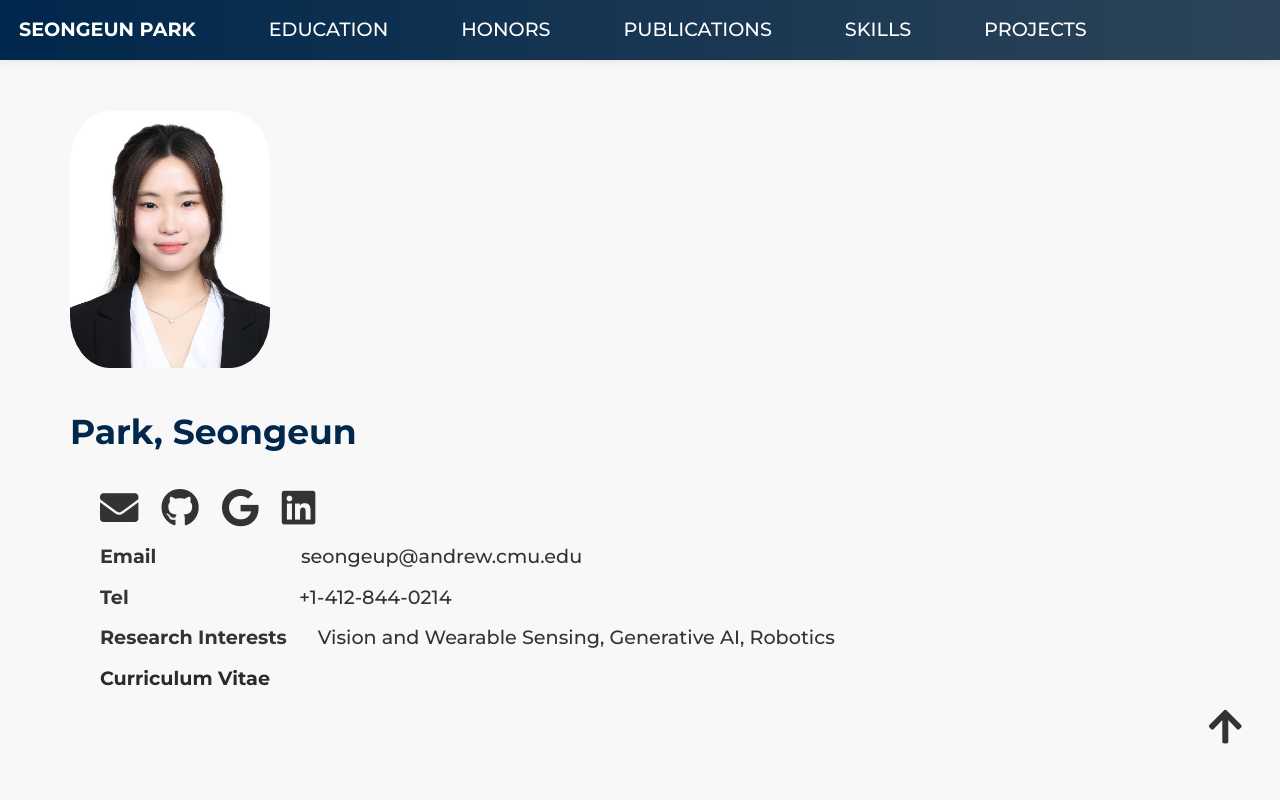
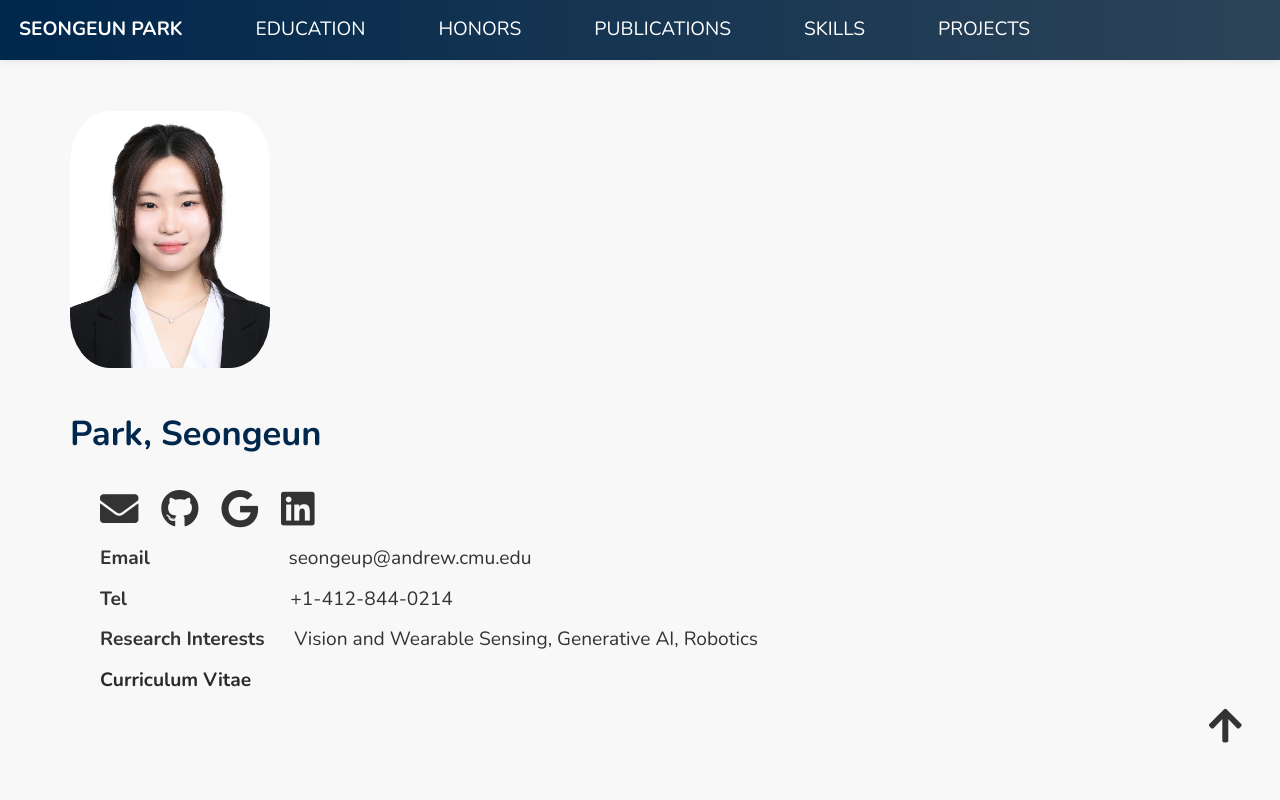
Before and after one commit to separk-1/separk-1.github.io, a plain HTML site: page index.html in a window 1280 px wide. Shown: the top 800 px of the page. Drawn offline with nearby package versions, Linux system fonts and the light colour scheme.

Commit message:
font changed

```diff
--- a/index.html
+++ b/index.html
@@ -9,8 +9,7 @@
     <!-- Google Fonts -->
     <link rel="preconnect" href="https://fonts.googleapis.com">
     <link rel="preconnect" href="https://fonts.gstatic.com" crossorigin>
-        <link href="https://fonts.googleapis.com/css2?family=Montserrat:wght@300;500;700&display=swap" rel="stylesheet">
-        <!--<link href="https://fonts.googleapis.com/css2?family=Libre+Baskerville&family=Montserrat:wght@300;500;700&family=Playfair+Display&display=swap" rel="stylesheet">-->
+    <link href="https://fonts.googleapis.com/css2?family=Nunito:wght@300;400;600;700&display=swap" rel="stylesheet">
 
     <!-- Local Stylesheet -->
     <link rel="stylesheet" href="style.css">
@@ -29,7 +28,7 @@
     <script type="text/javascript" src="https://cdn.jsdelivr.net/npm/slick-carousel@1.8.1/slick/slick.min.js"></script>
 </head>
 
-<body>
+<body style="font-family: 'Nunito', sans-serif;">
     <nav id="navbar">
         <ul>
             <li><a href="#introduction"><b>SEONGEUN PARK</b></a></li>
```
Lines whose indentation alone changed are shown as unchanged.
